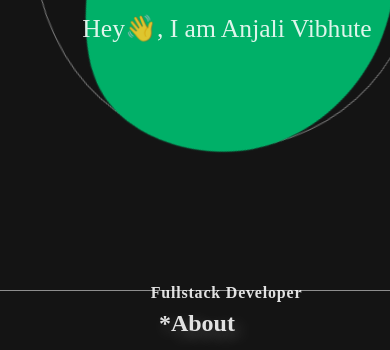
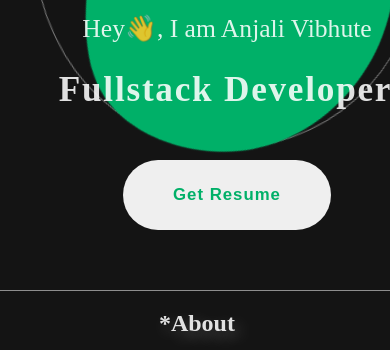
Before and after one commit to VibhuteAnjali/Anjali, a React (Vite) app: page / in a window 390 px wide. Shown: the part 407-757 px from the top of the page. Built offline with nearby package versions, Linux system fonts and the light colour scheme; a web font is replaced by a local one.

Commit message:
Update Header.css

```diff
--- a/src/styles/Header.css
+++ b/src/styles/Header.css
@@ -12,8 +12,7 @@
 }
 @media (max-width: 500px) {
   .title h1 {
-    font-size: 1em !important;
-    margin-top: 15em;
+    font-size: 2.2em !important;
   }
   .home {
     width: fit-content;
```
